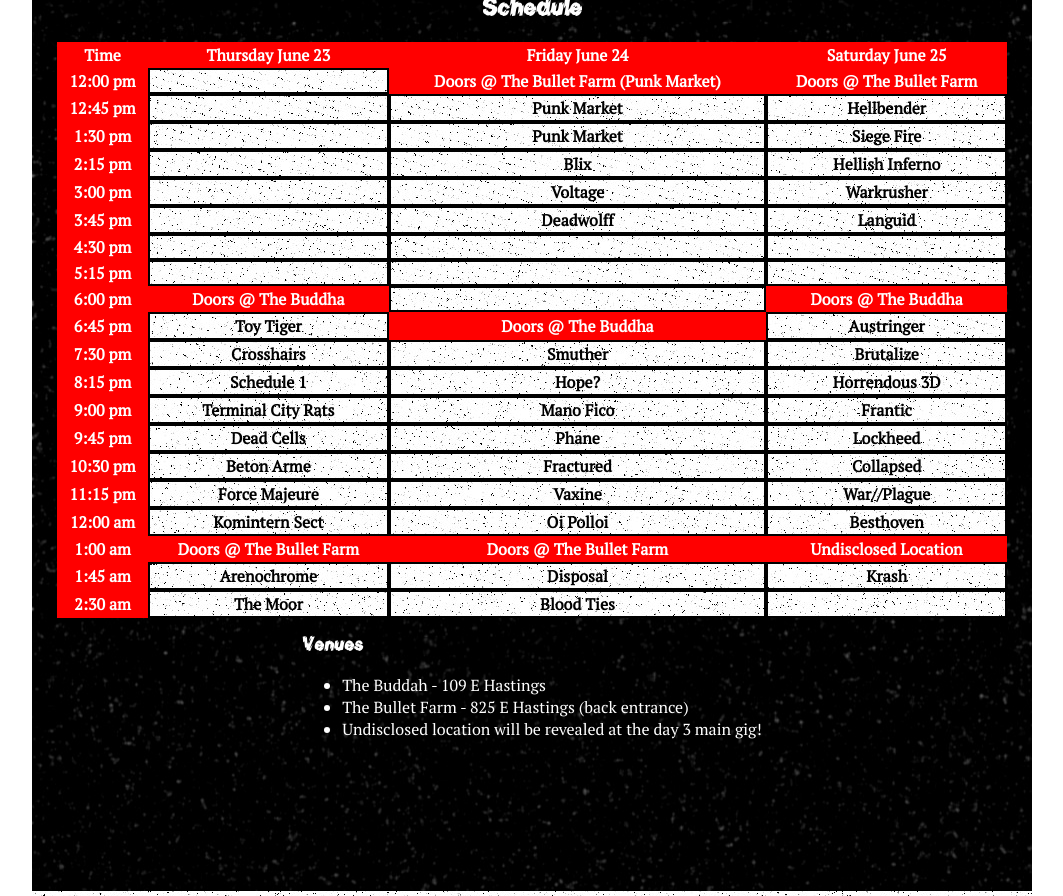
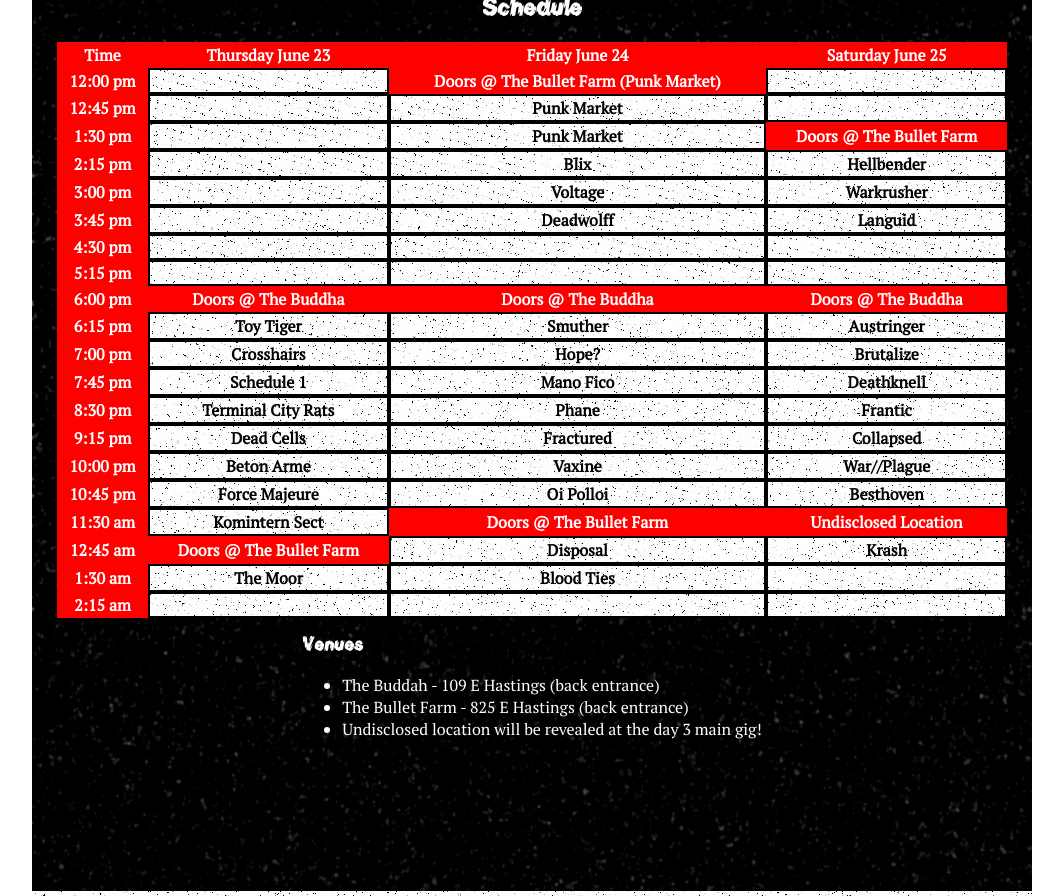
Before and after one commit to cordellbonnieux/Have-A-Good-Laugh, a React (Create React App) app: page / in a window 1280 px wide. Shown: the part 5640-6536 px from the top of the page, without its empty margins (108-1171 px from the left). Built offline with nearby package versions, Linux system fonts and the light colour scheme.

Commit message:
Updated schedule to reflect all the cancelled american bands.

```diff
--- a/src/Schedule.jsx
+++ b/src/Schedule.jsx
@@ -73,7 +73,7 @@ export default function Schedule() {
                     <h3>Venues</h3>
                     <ul>
                         <li>
-                            The Buddah - 109 E Hastings
+                            The Buddah - 109 E Hastings (back entrance)
                         </li>
                         <li>
                             The Bullet Farm - 825 E Hastings (back entrance)
--- a/src/data/schedule.json
+++ b/src/data/schedule.json
@@ -9,17 +9,17 @@
         "4:30 pm",
         "5:15 pm",
         "6:00 pm",
-        "6:45 pm",
-        "7:30 pm",
-        "8:15 pm",
-        "9:00 pm",
-        "9:45 pm",
-        "10:30 pm",
-        "11:15 pm",
-        "12:00 am",
-        "1:00 am",
-        "1:45 am",
-        "2:30 am"
+        "6:15 pm",
+        "7:00 pm",
+        "7:45 pm",
+        "8:30 pm",
+        "9:15 pm",
+        "10:00 pm",
+        "10:45 pm",
+        "11:30 am",
+        "12:45 am",
+        "1:30 am",
+        "2:15 am"
     ],
     "day1": [
         {"type": null, "value": null},
@@ -40,8 +40,8 @@
         {"type": "band", "value": "Force Majeure"},
         {"type": "band", "value": "Komintern Sect"},
         {"type": "header", "value": "Doors @ The Bullet Farm"},
-        {"type": "band", "value": "Arenochrome"},
-        {"type": "band", "value": "The Moor"}
+        {"type": "band", "value": "The Moor"},
+        {"type": null, "value": null}
     ],
     "day2": [
         {"type": "header", "value": "Doors @ The Bullet Farm (Punk Market)"},
@@ -50,7 +50,6 @@
         {"type": "band", "value": "Blix"},
         {"type": "band", "value": "Voltage"},
         {"type": "band", "value": "Deadwolff"},
-        {"type": null, "value": null},
         {"type": null, "value": null},
         {"type": null, "value": null},
         {"type": "header", "value": "Doors @ The Buddha"},
@@ -63,13 +62,14 @@
         {"type": "band", "value": "Oi Polloi"},
         {"type": "header", "value": "Doors @ The Bullet Farm"},
         {"type": "band", "value": "Disposal"},
-        {"type": "band", "value": "Blood Ties"}
+        {"type": "band", "value": "Blood Ties"},
+        {"type": null, "value": null}
     ],
     "day3": [
+        {"type": null, "value": null},
+        {"type": null, "value": null},
         {"type": "header", "value": "Doors @ The Bullet Farm"},
         {"type": "band", "value": "Hellbender"},
-        {"type": "band", "value": "Siege Fire"},
-        {"type": "band", "value": "Hellish Inferno"},
         {"type": "band", "value": "Warkrusher"},
         {"type": "band", "value": "Languid"},
         {"type": null, "value": null},
@@ -77,14 +77,14 @@
         {"type": "header", "value": "Doors @ The Buddha"},
         {"type": "band", "value": "Austringer"},
         {"type": "band", "value": "Brutalize"},
-        {"type": "band", "value": "Horrendous 3D"},
+        {"type": "band", "value": "Deathknell"},
         {"type": "band", "value": "Frantic"},
-        {"type": "band", "value": "Lockheed"},
         {"type": "band", "value": "Collapsed"},
         {"type": "band", "value": "War//Plague"},
         {"type": "band", "value": "Besthoven"},
         {"type": "header", "value": "Undisclosed Location"},
         {"type": "band", "value": "Krash"},
+        {"type": null, "value": null},
         {"type": null, "value": null}
     ]
 }
```
